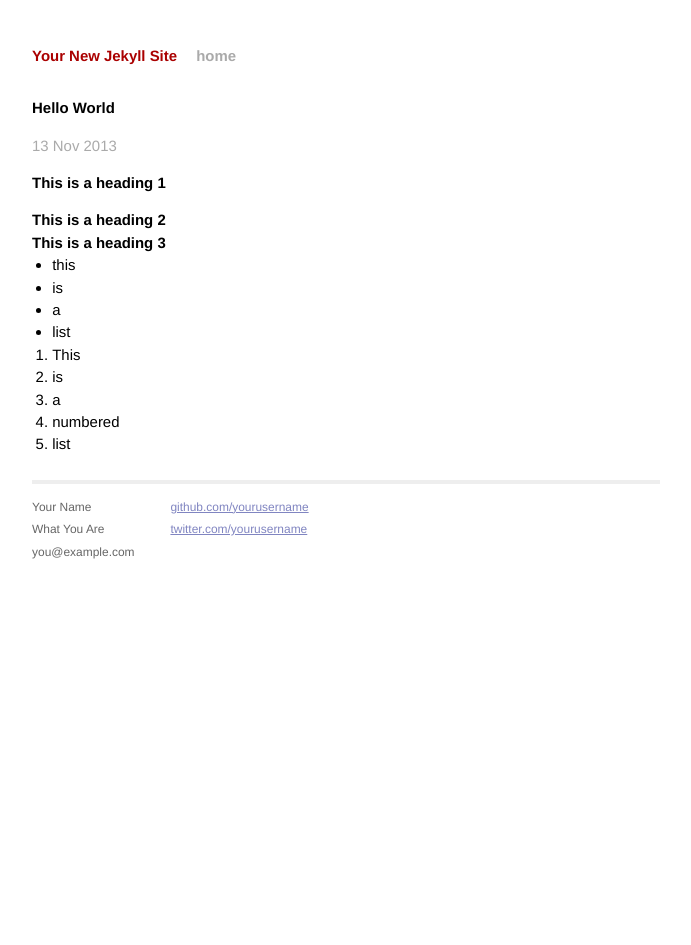
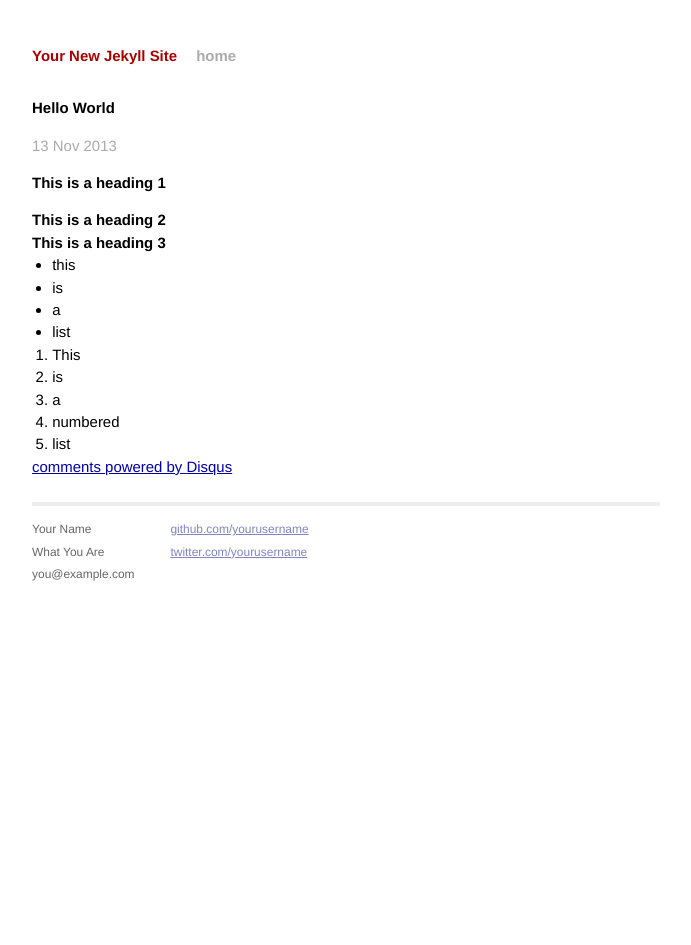
Before and after one commit to rskaggs/rskaggs.github.io, a Jekyll site: the page built from _posts/2013-11-13-hello-world.markdown, in a window 1280 px wide. Shown: the whole page, without its empty margins (294-985 px from the left). Built offline with Jekyll 4.4.1, drawn with Linux system fonts in a browser that asks for light colours; Markdown is read by kramdown in place of the engine named in the settings; comment, search, counter and statistics services are not loaded; part of the change alters nothing that is shown.

Commit message:
Add Disqus comments

```diff
--- a/_layouts/post.html
+++ b/_layouts/post.html
@@ -7,3 +7,17 @@ layout: default
 <div class="post">
 {{ content }}
 </div>
+    <div id="disqus_thread"></div>
+    <script type="text/javascript">
+        /* * * CONFIGURATION VARIABLES: EDIT BEFORE PASTING INTO YOUR WEBPAGE * * */
+        var disqus_shortname = 'russellskaggs-port'; // required: replace example with your forum shortname
+
+        /* * * DON'T EDIT BELOW THIS LINE * * */
+        (function() {
+            var dsq = document.createElement('script'); dsq.type = 'text/javascript'; dsq.async = true;
+            dsq.src = '//' + disqus_shortname + '.disqus.com/embed.js';
+            (document.getElementsByTagName('head')[0] || document.getElementsByTagName('body')[0]).appendChild(dsq);
+        })();
+    </script>
+    <noscript>Please enable JavaScript to view the <a href="http://disqus.com/?ref_noscript">comments powered by Disqus.</a></noscript>
+    <a href="http://disqus.com" class="dsq-brlink">comments powered by <span class="logo-disqus">Disqus</span></a>
```
